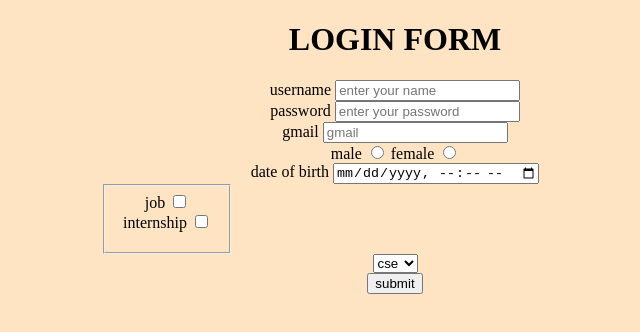
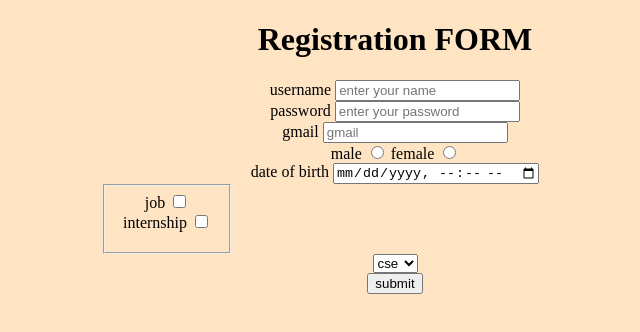
Before and after one commit to PotlapelliNavya/second_repository, a plain HTML site: page day3/index.html in a window 1280 px wide. Shown: the whole page, without its empty margins (245-885 px from the left). Drawn offline with Linux system fonts and the light colour scheme.

Commit message:
Update index.html

```diff
--- a/day3/index.html
+++ b/day3/index.html
@@ -6,7 +6,7 @@
     <link rel="stylesheet" href="index.css" >
 </head>
 <body>
-  <h1>LOGIN FORM</h1>
+  <h1>Registration FORM</h1>
    <div>
   <label for="name">username</label>
     <input  type="text" placeholder="enter your name" required><br>
```
